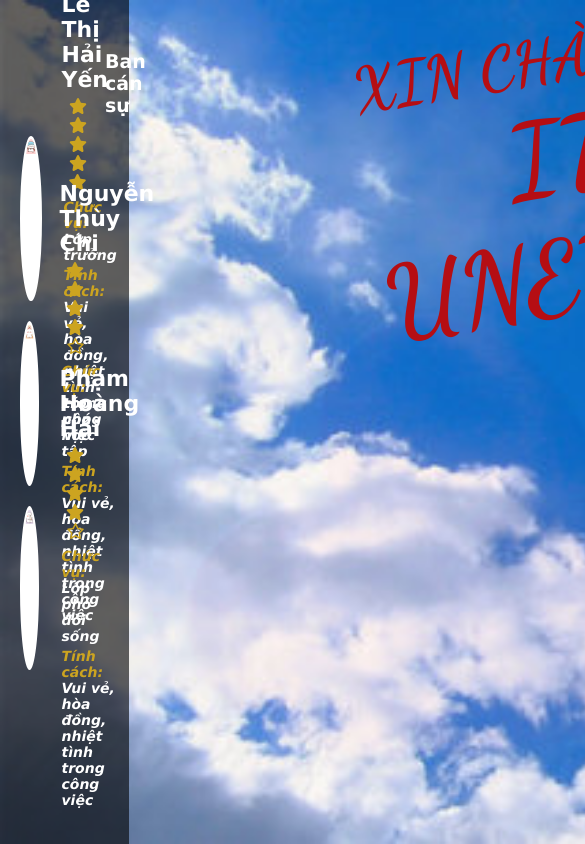
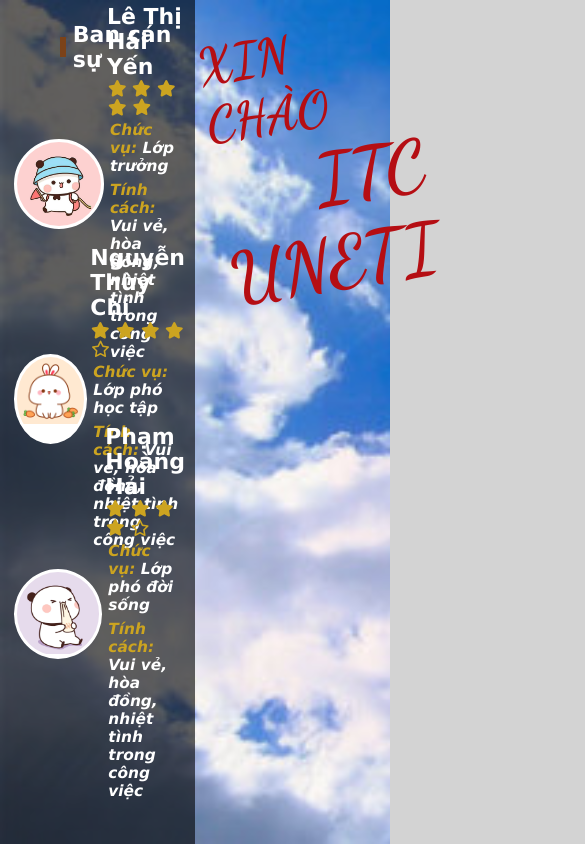
Before and after one commit to Gttluong/baitapbuoi1, a plain HTML site: page index.html in a window 390 px wide. Shown: the top 844 px of the page, 585 px wide, since content can reach past the window. Drawn offline with Linux system fonts and the light colour scheme.

Commit message:
update responsive

```diff
--- a/index.css
+++ b/index.css
@@ -7,24 +7,29 @@
     padding:0;
     box-sizing:border-box;
 }
-
 body{
-    width:100%;
-    height:100vh;
+    background:lightgrey;
+}
+.blockMain{
+    width:90%;
+    height:90vh;
+    margin:5vh auto;
     background-image:  url('image/nen.jpg');
     background-size: cover;
     background-repeat: no-repeat;
+    background-blend-mode:luminosity;
 
     display: flex;
     flex-direction: row;
 }
 
 .blockData{
-    width: 33%;
+    width: 35%;
     height: 100%;
     padding:10px;
 
     font-family: Verdana, Geneva, Tahoma, sans-serif;
+    font-size:9.5px;
     font-weight:bolder;
 
     color:white;
@@ -36,9 +41,9 @@ body{
 }
 
 .blockData #title{
-    margin-top: 40px;
+    margin-top: 7%;
 
-    font-size:19px;
+    font-size:2em;
 
     display:flex;
     flex-direction:row;
@@ -47,18 +52,18 @@ body{
 .blockData #title::before{
     content: ' ';
 
-    width:10px;
-    height:30px;
-    margin-left:85px;
-    margin-right:10px;
+    width:.7rem;
+    height:2rem;
+    margin-left:5rem;
+    margin-right:.7rem;
 
     background:rgb(124, 66, 24);
 }
 
 .blockData .main{
-    height:20%;
-    margin-top:20px;
-    margin-left:10px;
+    height:23%;
+    margin-top:5%;
+    margin-left:2%;
 
     display:flex;
     flex-direction: row;
@@ -66,10 +71,10 @@ body{
 }
 
 .blockData .main .blockImg{
-    width: 30%;
-    height: 100%;
-    margin-right:20px;
-    border: 3px solid white;
+    width: 7rem;
+    height: 7rem;
+    margin-right:2%;
+    border: .3em solid white;
     border-radius: 50%;
 
     background:white;
@@ -80,17 +85,18 @@ body{
 }
 
 .blockData .main .blockIntro{
-    width:60%;
+    flex:1;
 }
 .blockData .main .blockIntro .name{
-    font-size: 22px;
+    font-size: 2em;
 }
 
 .blockData .main .blockIntro .icon{
-    margin:5px;
+    margin:1%;
+    font-size:1.5em;
 }
 .blockData .main .blockIntro .icon svg{
-    margin:0 2px;
+    margin:0 .2%;
 
     color:rgb(204, 164, 32);
 }
@@ -98,7 +104,7 @@ body{
     font: var(--fa-font-solid);
     content:'\f005';
 
-    margin:2px;
+    margin:.2%;
 
     color:rgb(204, 164, 32);
 }
@@ -106,17 +112,17 @@ body{
     font: var(--fa-font-regular);
     content:'\f005';
 
-    margin:2px;
+    margin:.2%;
 
     color:rgb(204, 164, 32);
 }
 
 .blockData .main .blockIntro .introduct{
-    font-size:14px;
+    font-size:1.4em;
     font-style:italic;
 }
 .blockData .main .blockIntro .introduct p{
-    padding: 2px;
+    padding: .2em;
 }
 .blockData .main .blockIntro .introduct .properties{
     color:rgb(204, 164, 32);
@@ -125,19 +131,19 @@ body{
 
 .blockText{
     height: 50%;
-    margin: 30px 0 0 250px;
+    margin: 2rem 0 0 10rem;
 
     text-align: end;
     text-transform:uppercase;
 
     font-family:myFont;
-    font-size: 100px;
+    font-size: 95px;
     font-weight:bolder;
 
     color:#B50E13;
     rotate: 351deg;
 }
 .blockText #hello{
-    font-size: 60px;
+    font-size: .7em;
     text-align: start;
 }
--- a/index.html
+++ b/index.html
@@ -4,9 +4,11 @@
     <meta charset="UTF-8">
     <title>Bài tập buổi 1</title>
     <link rel="stylesheet" href="index.css">
+    <link rel="stylesheet" href="responsive.css">
     <link rel="stylesheet" href="https://cdnjs.cloudflare.com/ajax/libs/font-awesome/6.1.2/css/all.min.css">
 </head>
 <body>
+   <div class="blockMain">
     <div class="blockData">
         <div id="title">
             <p>Ban cán sự</p>
@@ -89,6 +91,7 @@
         <p id="uneti">itc uneti</p>
     </div>
 
+   </div>
     <script src="https://cdnjs.cloudflare.com/ajax/libs/font-awesome/6.1.2/js/all.min.js"></script>
 </body>
 </html>
--- /dev/null
+++ b/responsive.css
@@ -0,0 +1,54 @@
+/*Tablet*/
+@media only screen and (max-width: 1023px) and (min-width:740px) {
+    html{
+        font-size:12px;
+    }
+    .blockMain{
+        margin:0 auto;
+        width:95%;
+        height:100vh;
+    }
+    .blockData{
+        width:40%;
+        font-size:10px;
+    }
+    .blockData .main{
+        height:25%;
+    }
+    .blockData .main .blockImg{
+        width:8rem;
+        height:8rem;
+    }
+    .blockText{
+        margin:2rem 0 0 6rem;
+        font-size:75px;
+    }
+}
+
+
+/*Moble*/
+@media only screen and (max-width:739px) {
+    html{
+        font-size:10px;
+    }
+    .blockMain{
+        margin:0 auto;
+        width:100%;
+        height:100vh;
+    }
+    .blockData{
+        width:50%;
+        font-size:11px;
+    }
+    .blockData .main{
+        height:25%;
+    }
+    .blockData .main .blockImg{
+        width:9rem;
+        height:9rem;
+    }
+    .blockText{
+        margin:2rem 0 0 3rem;
+        font-size:70px;
+    }
+}
```
